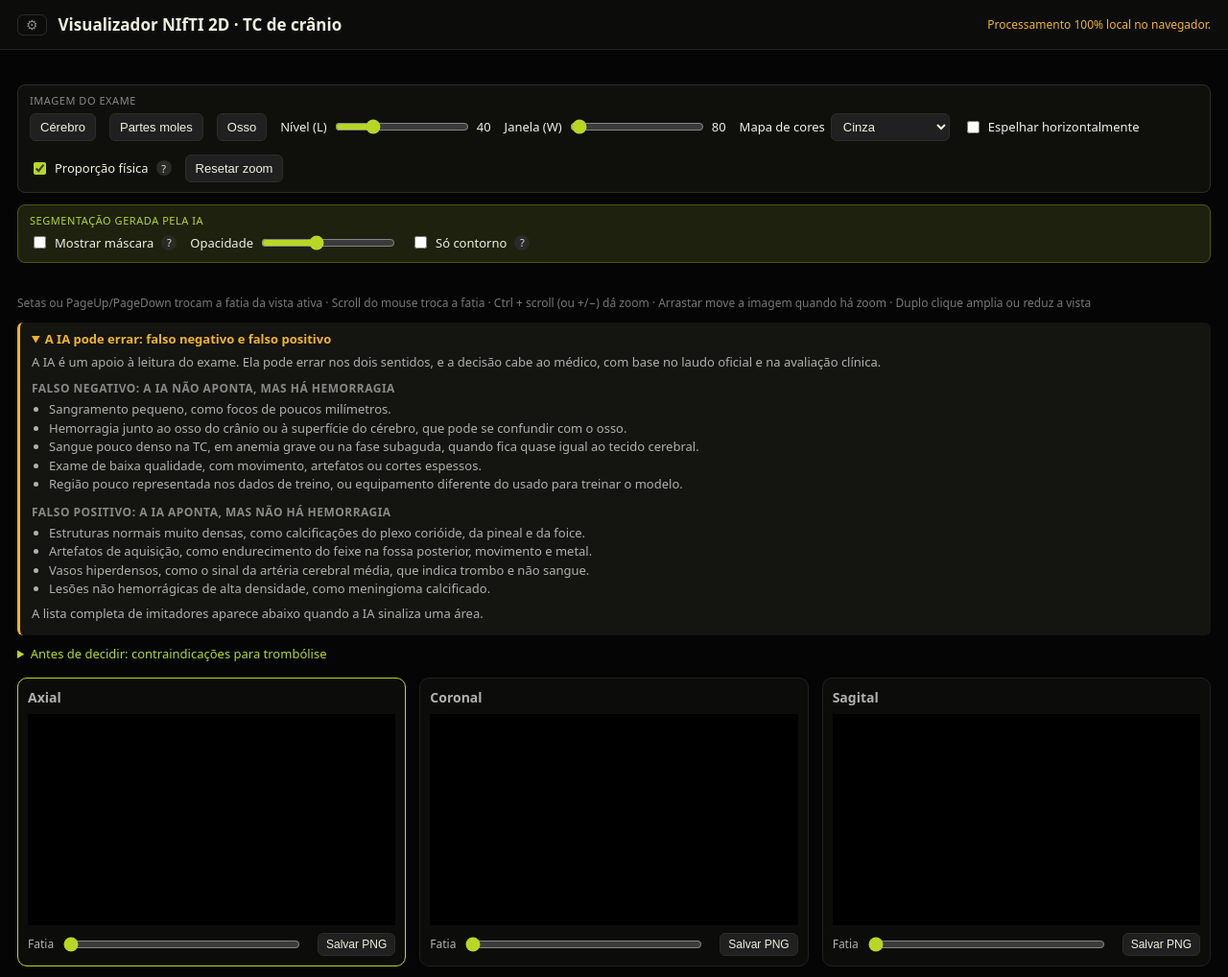
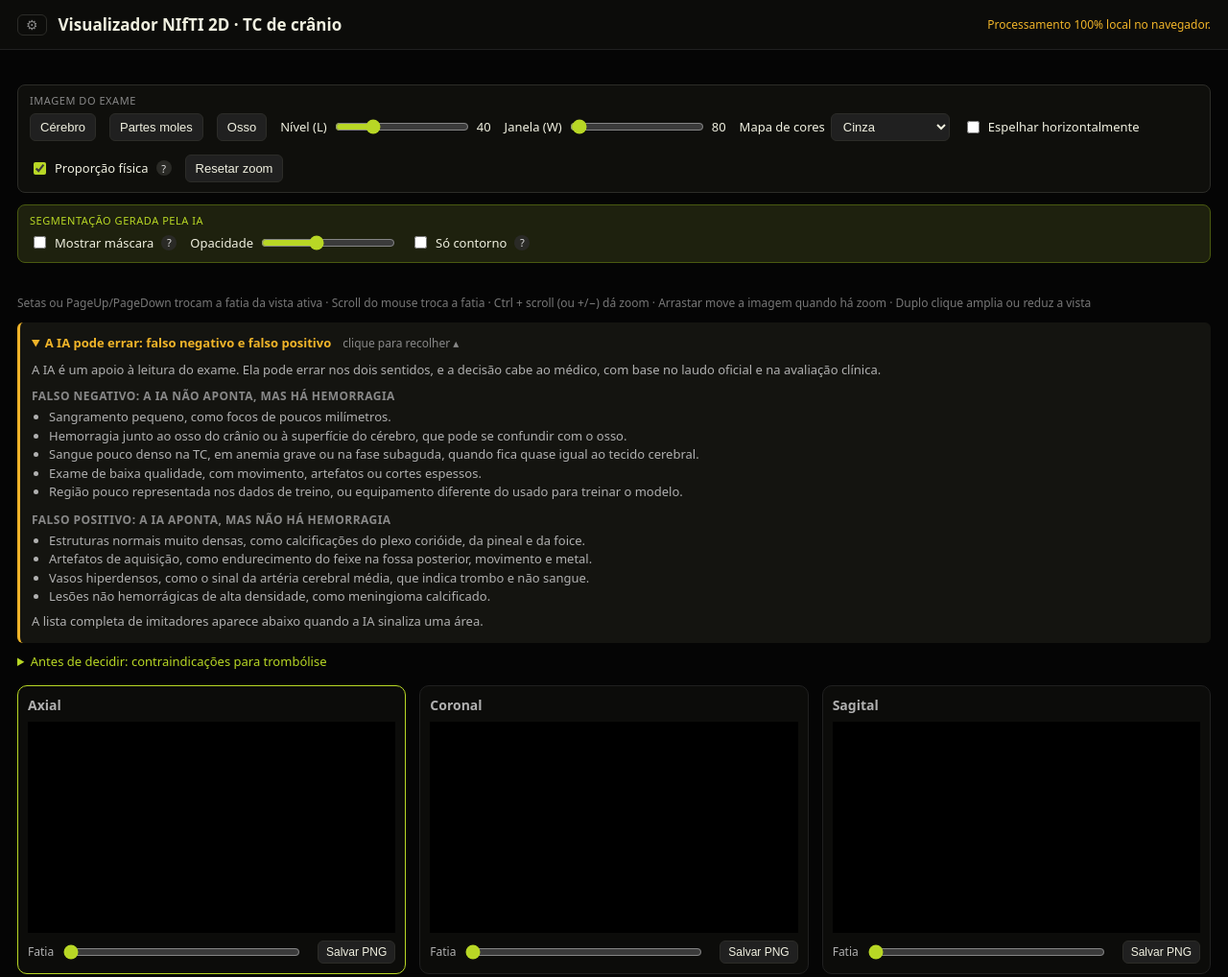
Before and after one commit to wycfan/bcim-hemorragia-avc, a plain HTML site: page index.html in a window 1280 px wide. Shown: the whole page at 96% size. Drawn offline with Linux system fonts and the light colour scheme.

Commit message:
Add files via upload

```diff
--- a/index.html
+++ b/index.html
@@ -91,7 +91,10 @@
   #mimics summary{cursor:pointer;color:#b8d725;margin-bottom:6px}
   #mimics ul{margin:6px 0 0 18px;padding:0;line-height:1.5}
   #limites{font-size:13px;color:#b0b0b0;margin-bottom:10px;padding:8px 12px;background:#141410;border-left:3px solid #f0b429;border-radius:6px}
-  #limites summary{cursor:pointer;color:#f0b429;font-weight:600;margin-bottom:6px}
+  #limites summary{cursor:pointer;color:#f0b429;font-weight:600;margin-bottom:6px;padding:4px 6px;margin-left:-6px;border-radius:4px}
+  #limites summary:hover{background:#1e1e18}
+  #limites summary::after{font-size:12px;font-weight:400;color:#888;white-space:nowrap;margin-left:12px;content:'clique para ver ▾'}
+  #limites[open] summary::after{content:'clique para recolher ▴'}
   #limites p{margin:6px 0}
   #limites h4{font-size:12px;text-transform:uppercase;letter-spacing:.04em;color:#888;margin:10px 0 4px}
   #limites ul{margin:0 0 0 18px;padding:0;line-height:1.5}
```
